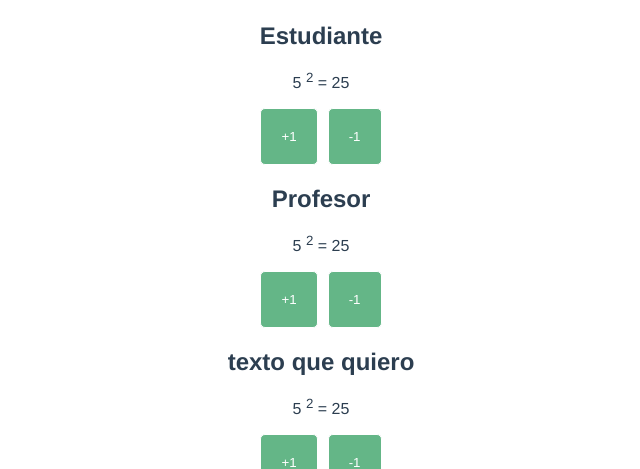
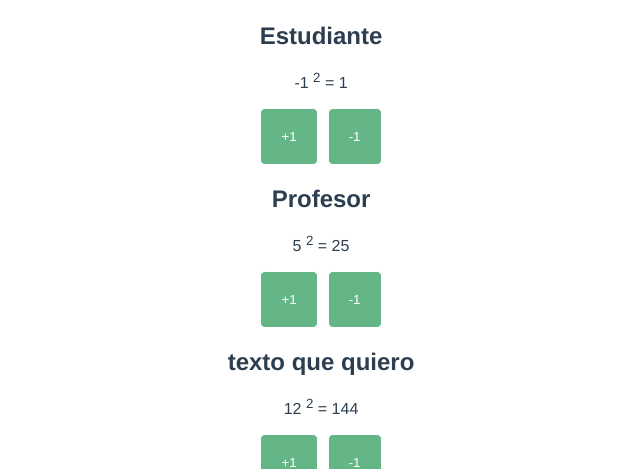
Before and after one commit to AnthonyMentaBester/pw_vue_u2_p6_an, a Vue app: page / in a window 1280 px wide. Shown: the part 262-731 px from the top of the page, without its empty margins (319-959 px from the left). Built offline with nearby package versions, Linux system fonts and the light colour scheme.

Commit message:
Taller18: Componentes y API

```diff
--- a/src/App.vue
+++ b/src/App.vue
@@ -1,10 +1,10 @@
 <template>
 <img src="./assets/logo.png" alt="no existe">
-<Contador titulo="Estudiante"/>
-<Contador titulo="Profesor" />
-<Contador />
+<Contador titulo="Estudiante" :num="-1"/>
+<Contador titulo="Profesor" :num="5" />
+<Contador :num="calcularValor()" />
 
-
+-->
 </template>
 
 <script>
@@ -16,6 +16,11 @@
   components: {
     Contador,
 
+  },
+  methods:{
+    calcularValor(){
+      return 10+2;
+    }
   }
 }
 </script>
--- a/src/components/Contador.vue
+++ b/src/components/Contador.vue
@@ -2,6 +2,9 @@
     <h2>{{presentar}}</h2>
 
     <p>{{numero}} <sup>2</sup> = {{calcular}}</p>
+
+
+
 
     <div>
         <button v-on:click = "incrementar">+1</button>
@@ -13,10 +16,24 @@
 
 <script>
 export default {
-    props:["titulo", "num"],
+   //primera forma de declara un props (basica)
+   // props:["titulo", "num"],
+   props:{
+    titulo: String,
+    num: {
+        type: Number,
+        required: false,
+        default: 10,
+        validator(value){
+            return value>0;
+
+        }
+    }
+
+   },
     data(){
         return{
-            numero: 5,
+            numero: this.num,
         };
     },
     methods:{
```
Also changed, not shown: src/components/Pregunta.vue (added, +13 -0 lines).
